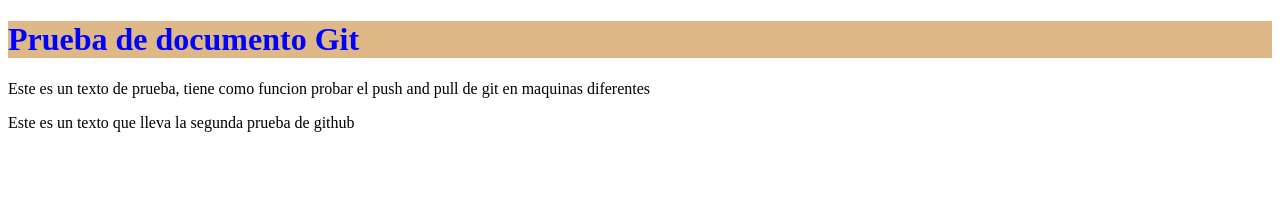
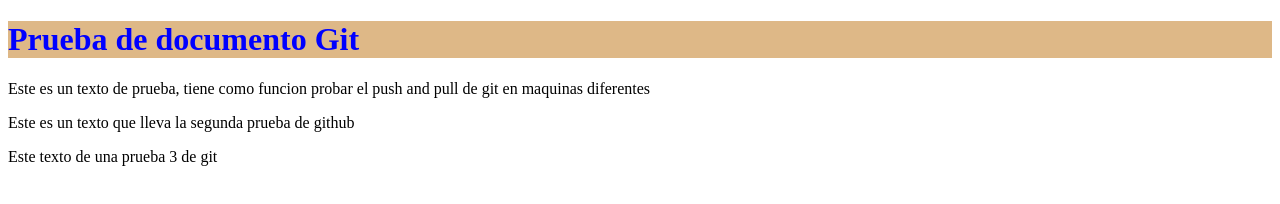
Before and after one commit to aguszunda/pruebaGit, a plain HTML site: page index.html in a window 1280 px wide. Drawn offline with Linux system fonts and the light colour scheme.

Commit message:
Commit 3 desde casa

```diff
--- a/index.html
+++ b/index.html
@@ -15,5 +15,6 @@
     <h1 class="prueba">Prueba de documento Git</h1>
     <p>Este es un texto de prueba, tiene como funcion probar el push and pull de git en maquinas diferentes</p>
     <p>Este es un texto que lleva la segunda prueba de github</p>
+    <p>Este texto de una prueba 3 de git</p>
 </body>
 </html>
```
